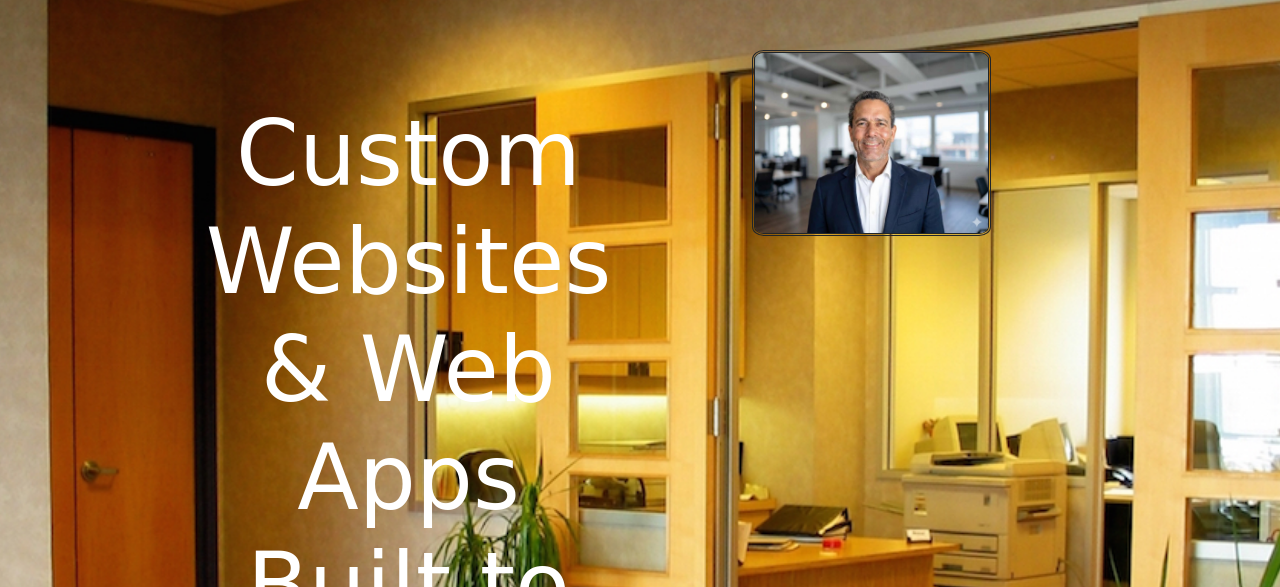
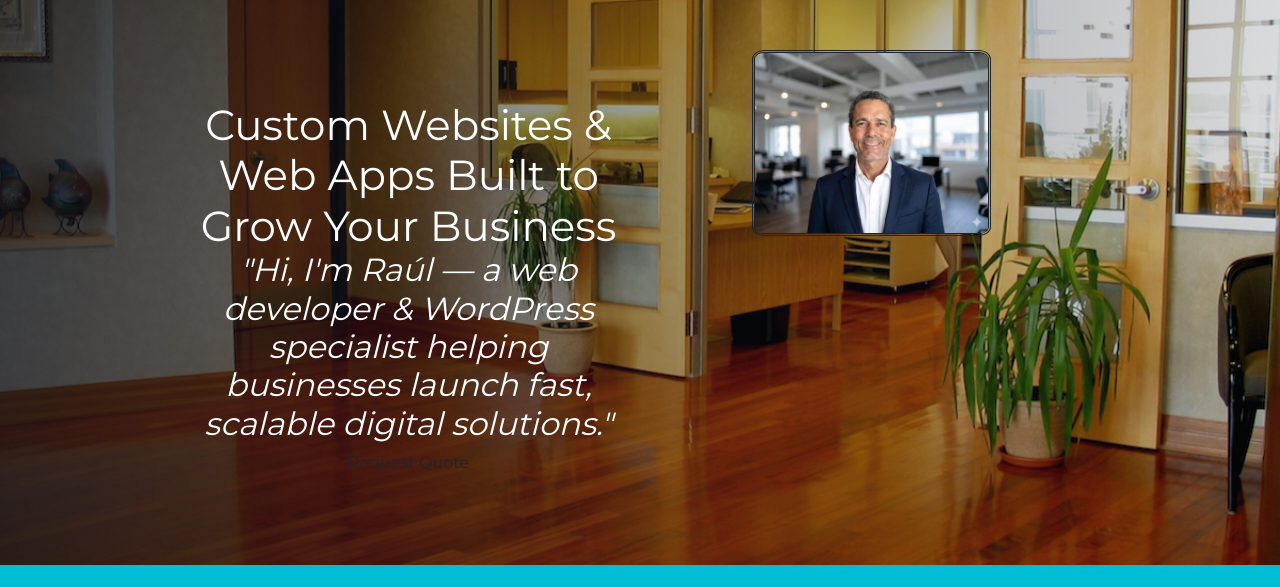
Before and after one commit to rcalzadagit/rcweb, a plain HTML site: page index.html in a window 1280 px wide. Shown: the part 140-727 px from the top of the page. Drawn offline with nearby package versions, Linux system fonts and the light colour scheme; a script that the page names is missing.

Commit message:
Add files via upload

```diff
--- a/CSS/styles.css
+++ b/CSS/styles.css
@@ -32,14 +32,16 @@ p {
 
 h1 {
   margin: 50px auto 0 auto;
-  font-family: 'Sacramento', cursive;
-  font-size: 5.625rem;
+  font-family: "Montserrat", sans-serif;
+  font-size: 2.625rem;
   font-weight: normal;
   color: #ffffff;
 }
 
 .raul2 {
 color: #ffffff;
+font-family: "Montserrat", sans-serif;
+font-style: italic;
 }
 
 .spsa{
@@ -265,7 +267,12 @@ margin: 20px 10px;
   /* Title section */
 
 #title2 {
-  background-image: url("../images/Office-Bg.jpg");
+  background-image: linear-gradient(
+    90deg,
+    rgba(10, 15, 25, 0.72) 0%,
+    rgba(10, 15, 25, 0.35) 60%,
+    rgba(10, 15, 25, 0.15) 100%
+  ), url("../images/Office-Bg.jpg");
   height: 800px;
   background-position: center;
   background-repeat: no-repeat;
@@ -287,7 +294,12 @@ margin: 20px 10px;
   position: absolute;
   inset: 0;
   z-index: -1;
-  background: url("../images/Office-Bg.jpg") center / cover no-repeat;
+  background: linear-gradient(
+    90deg,
+    rgba(10, 15, 25, 0.72) 0%,
+    rgba(10, 15, 25, 0.35) 60%,
+    rgba(10, 15, 25, 0.15) 100%
+  ), url("../images/Office-Bg.jpg") center / cover no-repeat;
   opacity: 0;
   transition: opacity 1.5s ease;
 }
```
